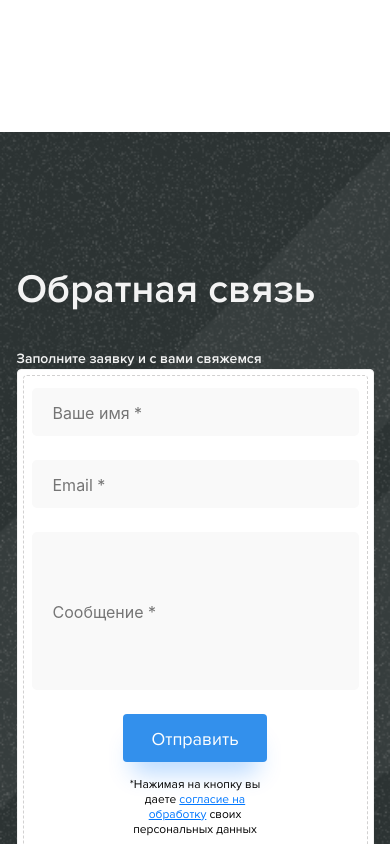
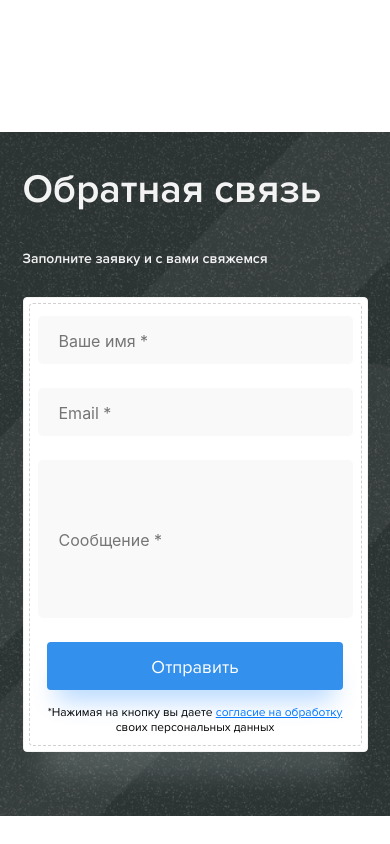
Before and after one commit to Photokub/zalivam-net, a React (Create React App) app: page / in a window 390 px wide. Shown: the part 6840-7684 px from the top of the page. After the commit the page ends 7656 px from the top, so only its background shows below. Built offline with nearby package versions, Linux system fonts and the light colour scheme.

Commit message:
Feat: респонсив элемента Feedback

```diff
--- a/src/components/Feedback/Feedback.css
+++ b/src/components/Feedback/Feedback.css
@@ -31,4 +31,13 @@
   font-style: normal;
   font-weight: 600;
   line-height: 21px;
+}
+
+@media screen and (max-width: 568px) {
+  .feedback {
+    height: 100%;
+  }
+  .feedbck__wrap {
+    margin: 0;
+  }
 }/*# sourceMappingURL=Feedback.css.map */
--- a/src/components/Feedback/Feedback.scss
+++ b/src/components/Feedback/Feedback.scss
@@ -35,3 +35,14 @@
     font-weight: 600;
     line-height: 21px;
 }
+
+@media screen and (max-width: 568px) {
+
+    .feedback{
+        height: 100%;
+    }
+
+    .feedbck__wrap{
+        margin: 0;
+    }
+}
--- a/src/components/FeedbackForm/FeedbackForm.css
+++ b/src/components/FeedbackForm/FeedbackForm.css
@@ -100,8 +100,7 @@
 @media screen and (max-width: 984px) {
   .feedbackFormContainer {
     max-width: 660px;
-    height: 100%;
-    margin: 0;
+    margin: 28px 0 0 0;
   }
   .feedbackForm {
     display: flex;
@@ -128,9 +127,11 @@
 @media screen and (max-width: 568px) {
   .feedbackFormContainer {
     max-width: 345px;
+    margin: 28px 0 64px 0;
   }
   .feedbackFormBtnContainer {
     align-self: center;
     max-width: 296px;
+    padding: 0;
   }
 }/*# sourceMappingURL=FeedbackForm.css.map */
--- a/src/components/FeedbackForm/FeedbackForm.scss
+++ b/src/components/FeedbackForm/FeedbackForm.scss
@@ -108,8 +108,7 @@
 @media screen and (max-width: 984px) {
     .feedbackFormContainer {
         max-width: 660px;
-        height: 100%;
-        margin: 0;
+        margin: 28px 0 0 0;
     }
 
     .feedbackForm {
@@ -143,10 +142,12 @@
 @media screen and (max-width: 568px) {
     .feedbackFormContainer {
         max-width: 345px;
+        margin: 28px 0 64px 0;
     }
 
     .feedbackFormBtnContainer {
         align-self: center;
         max-width: 296px;
+        padding: 0;
     }
 }
```
Also changed, not shown: 2 other files (tests, documents, lock files or other folders).
